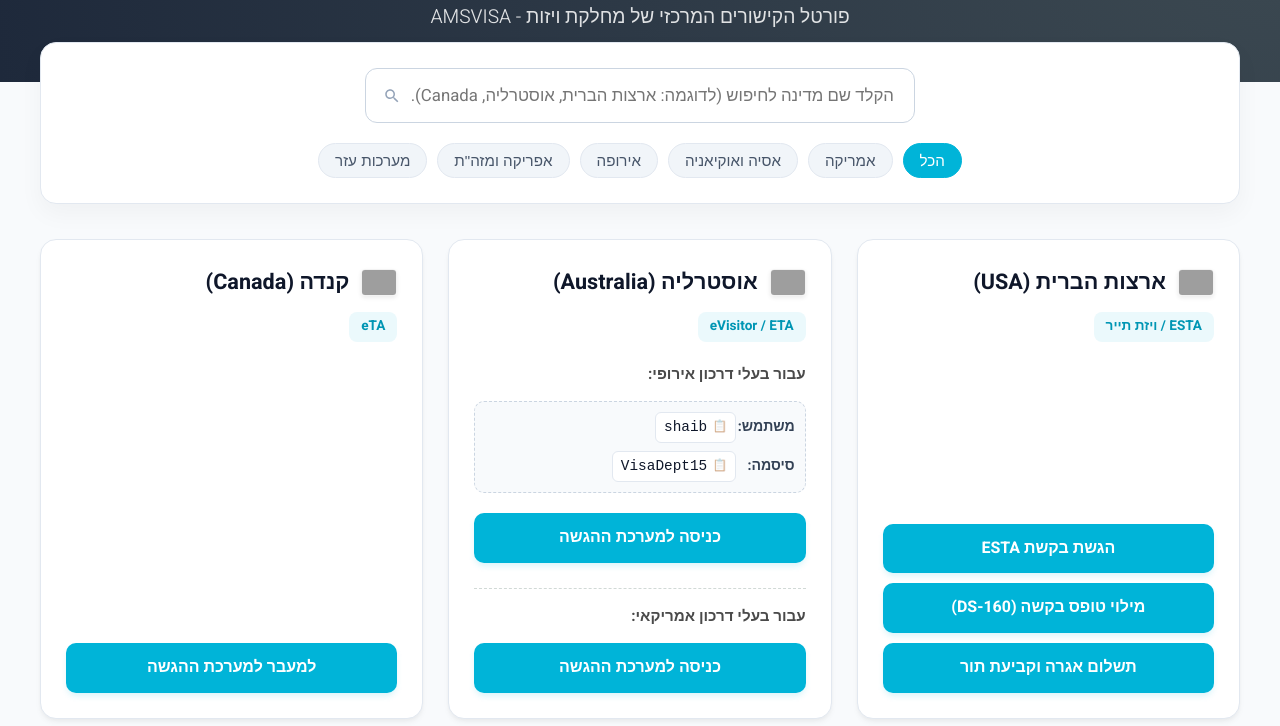
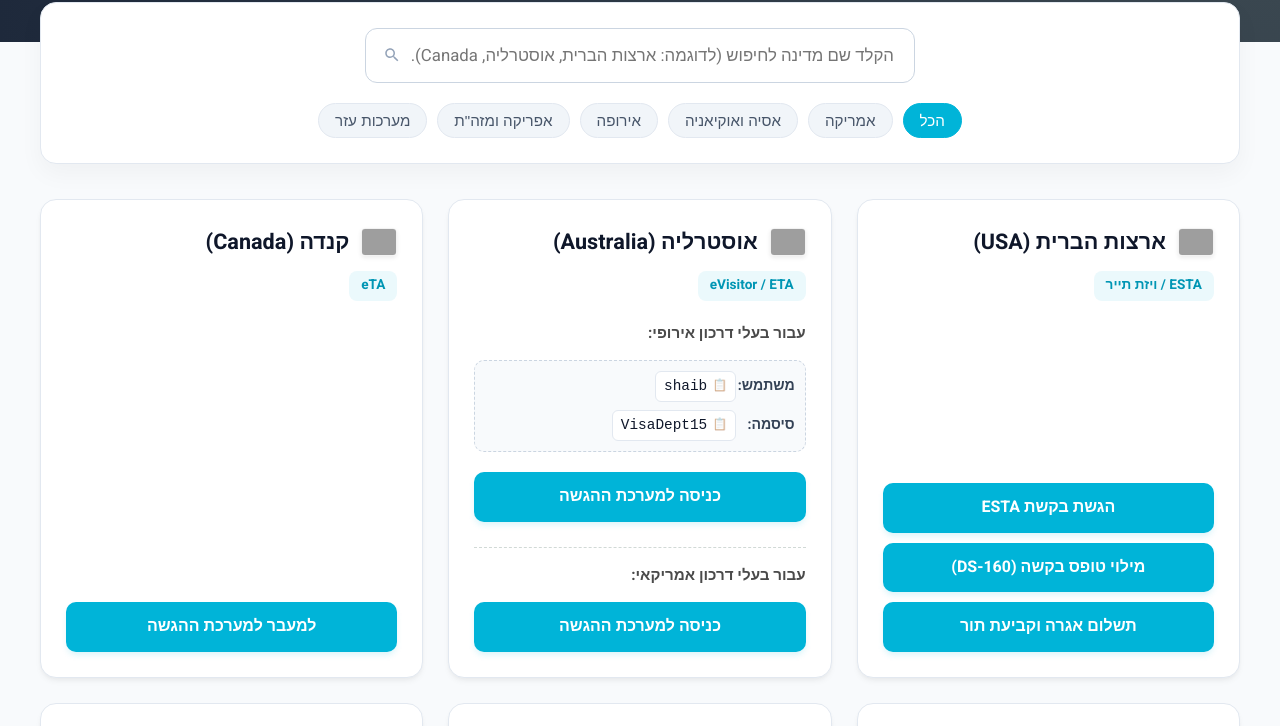
Before and after one commit to dvir-gif/Our-Link, a plain HTML site: page index.html in a window 1280 px wide. Shown: the part 299-1025 px from the top of the page. Drawn offline with Linux system fonts and the light colour scheme; grey boxes are pictures that could not be loaded.

Commit message:
Update index.html

```diff
--- a/index.html
+++ b/index.html
@@ -73,7 +73,7 @@
         }
 
         .hero h1 {
-            margin: 0 0 10px 0;
+            margin: 0;
             font-size: 2.8rem;
             font-weight: 900;
             color: #ffffff;
@@ -82,13 +82,6 @@
 
         .hero h1 span {
             color: var(--primary-color);
-        }
-
-        .hero p {
-            font-size: 1.2rem;
-            margin: 0;
-            font-weight: 300;
-            opacity: 0.85;
         }
 
         /* --- Main Content --- */
@@ -388,7 +381,6 @@
 
         @media (max-width: 768px) {
             .hero h1 { font-size: 2.2rem; }
-            .hero p { font-size: 1.1rem; }
             main { margin-top: -20px; }
             .filter-container { justify-content: flex-start; overflow-x: auto; padding-bottom: 5px; }
         }
@@ -439,7 +431,6 @@
     <!-- Hero Section -->
     <section class="hero">
         <h1>לינקים להגשה <span>שלנו</span></h1>
-        <p>פורטל הקישורים המרכזי של מחלקת ויזות - AMSVISA</p>
     </section>
 
     <!-- Main Content -->
```
